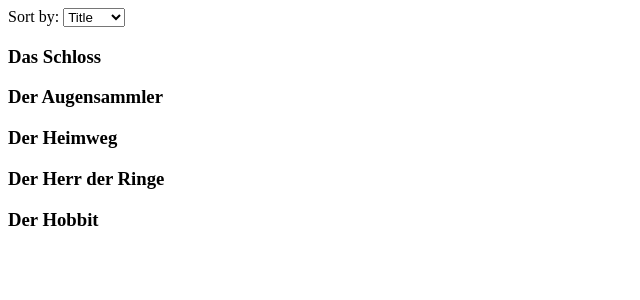
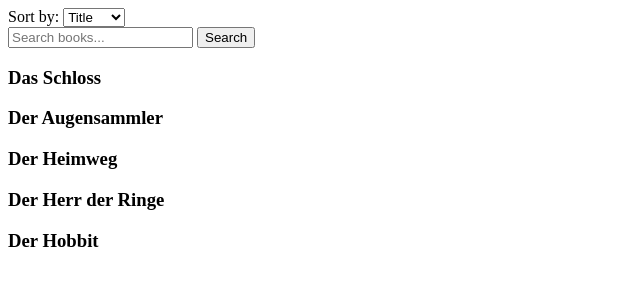
Before and after one commit to aline-j/book-alchemy, a Flask app: page / in a window 1280 px wide. Shown: the top 300 px of the page, without its empty margins (0-640 px from the left). Run offline with Flask 3, Linux system fonts and the light colour scheme; data comes from the database, SQL or seed files in the repository.

Commit message:
Add keyword search

```diff
--- a/app.py
+++ b/app.py
@@ -21,15 +21,26 @@
 @app.route("/")
 def home():
     sort = request.args.get("sort", "title")
+    keyword = request.args.get("q", "").strip()
 
     query = Book.query.join(Author)
+
+    if keyword:
+        search = f"%{keyword}%"
+        query = query.filter(
+            db.or_(
+                Book.title.ilike(search),
+                Author.name.ilike(search)
+            )
+        )
 
     if sort == "author":
         books = query.order_by(Author.name).all()
     else:
         books = query.order_by(Book.title).all()
 
-    return render_template("home.html", books=books, sort=sort)
+    return render_template("home.html",
+                           books=books, sort=sort, keyword=keyword)
 
 
 @app.route("/add_author", methods=["GET", "POST"])
--- a/templates/home.html
+++ b/templates/home.html
@@ -15,6 +15,12 @@
       </select>
     </form>
 
+    <!-- Search -->
+    <form method="GET" action="/">
+      <input type="text" name="q" placeholder="Search books..." value="{{ keyword }}">
+      <button type="submit">Search</button>
+    </form>
+
     {% for book in books %}
     <div><h3>{{ book.title }}</h3></div>
     {% endfor %}
```
